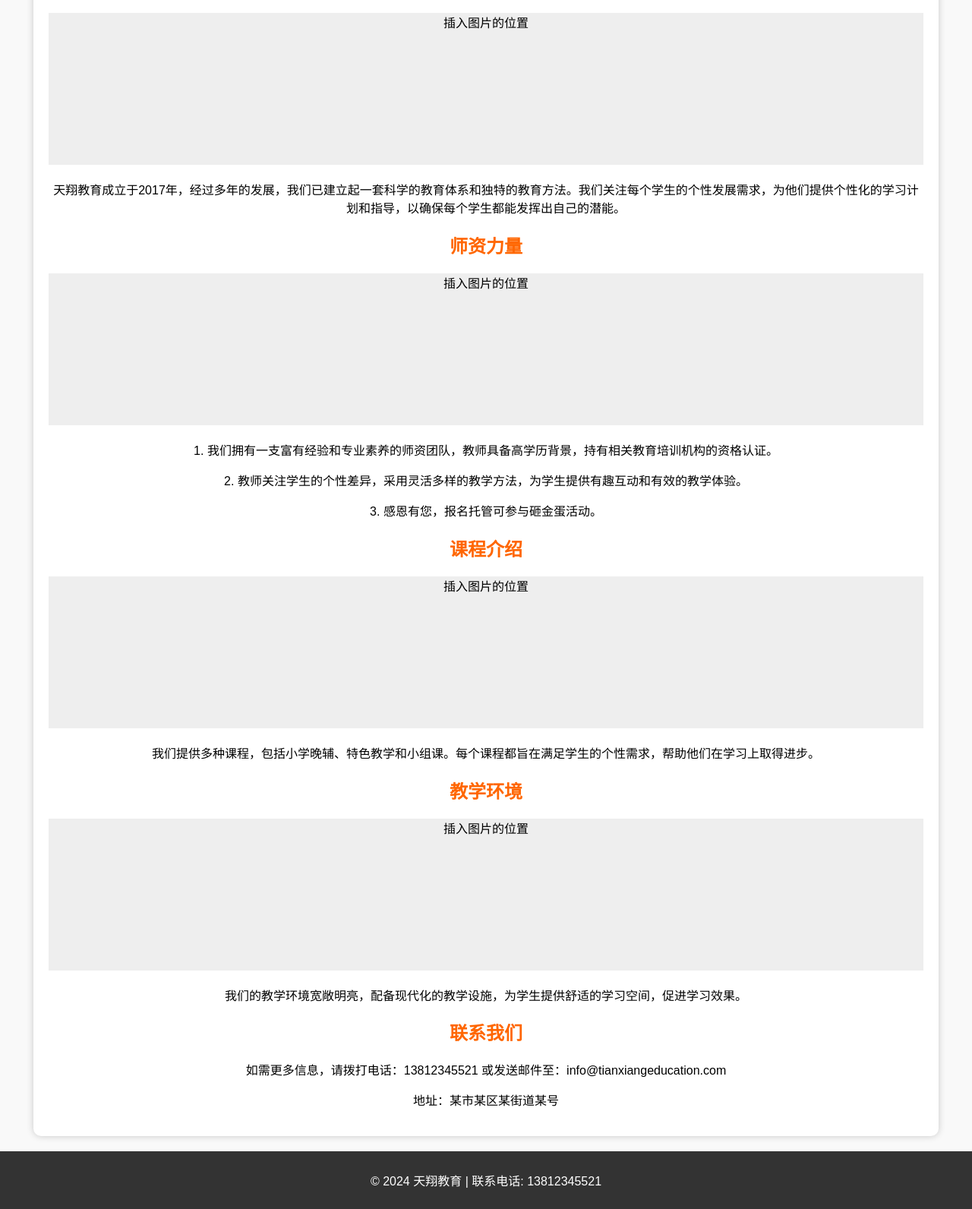
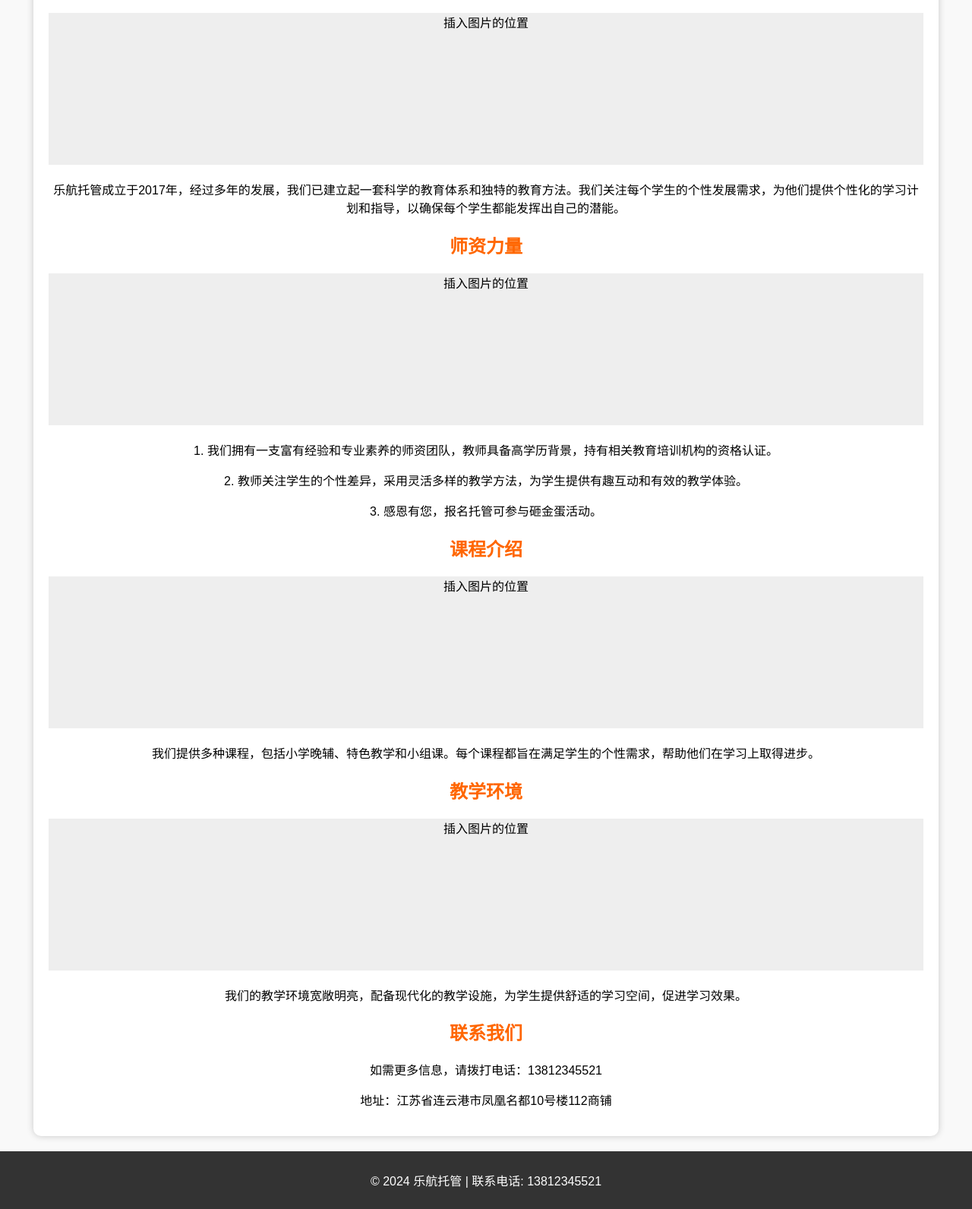
Before and after one commit to XU751/XU751.github.io, a plain HTML site: page index.html in a window 1280 px wide. Shown: the part 911-2503 px from the top of the page at 76% size. Drawn offline with Linux system fonts and the light colour scheme.

Commit message:
Update index.html

```diff
--- a/index.html
+++ b/index.html
@@ -3,7 +3,7 @@
 <head>
     <meta charset="UTF-8">
     <meta name="viewport" content="width=device-width, initial-scale=1.0">
-    <title>天翔教育广告</title>
+    <title>活动页</title>
     <style>
         body {
             font-family: Arial, sans-serif;
@@ -72,7 +72,7 @@
 <button class="close-button" onclick="closeMusic()">关闭音乐</button>
 
 <header>
-    <h1>天翔教育</h1>
+    <h1>乐航托管</h1>
     <p>联系方式：13812345521</p>
 </header>
 
@@ -88,7 +88,7 @@
 
     <h2>关于我们</h2>
     <div class="image-placeholder">插入图片的位置</div>
-    <p>天翔教育成立于2017年，经过多年的发展，我们已建立起一套科学的教育体系和独特的教育方法。我们关注每个学生的个性发展需求，为他们提供个性化的学习计划和指导，以确保每个学生都能发挥出自己的潜能。</p>
+    <p>乐航托管成立于2017年，经过多年的发展，我们已建立起一套科学的教育体系和独特的教育方法。我们关注每个学生的个性发展需求，为他们提供个性化的学习计划和指导，以确保每个学生都能发挥出自己的潜能。</p>
 
     <h2>师资力量</h2>
     <div class="image-placeholder">插入图片的位置</div>
@@ -105,12 +105,12 @@
     <p>我们的教学环境宽敞明亮，配备现代化的教学设施，为学生提供舒适的学习空间，促进学习效果。</p>
 
     <h2>联系我们</h2>
-    <p class="contact-info">如需更多信息，请拨打电话：13812345521 或发送邮件至：info@tianxiangeducation.com</p>
-    <p>地址：某市某区某街道某号</p> <!-- 地址信息 -->
+    <p class="contact-info">如需更多信息，请拨打电话：13812345521 </p>
+    <p>地址：江苏省连云港市凤凰名都10号楼112商铺</p> <!-- 地址信息 -->
 </div>
 
 <footer>
-    <p>© 2024 天翔教育 | 联系电话: 13812345521</p>
+    <p>© 2024 乐航托管 | 联系电话: 13812345521</p>
 </footer>
 
 <script>
```
